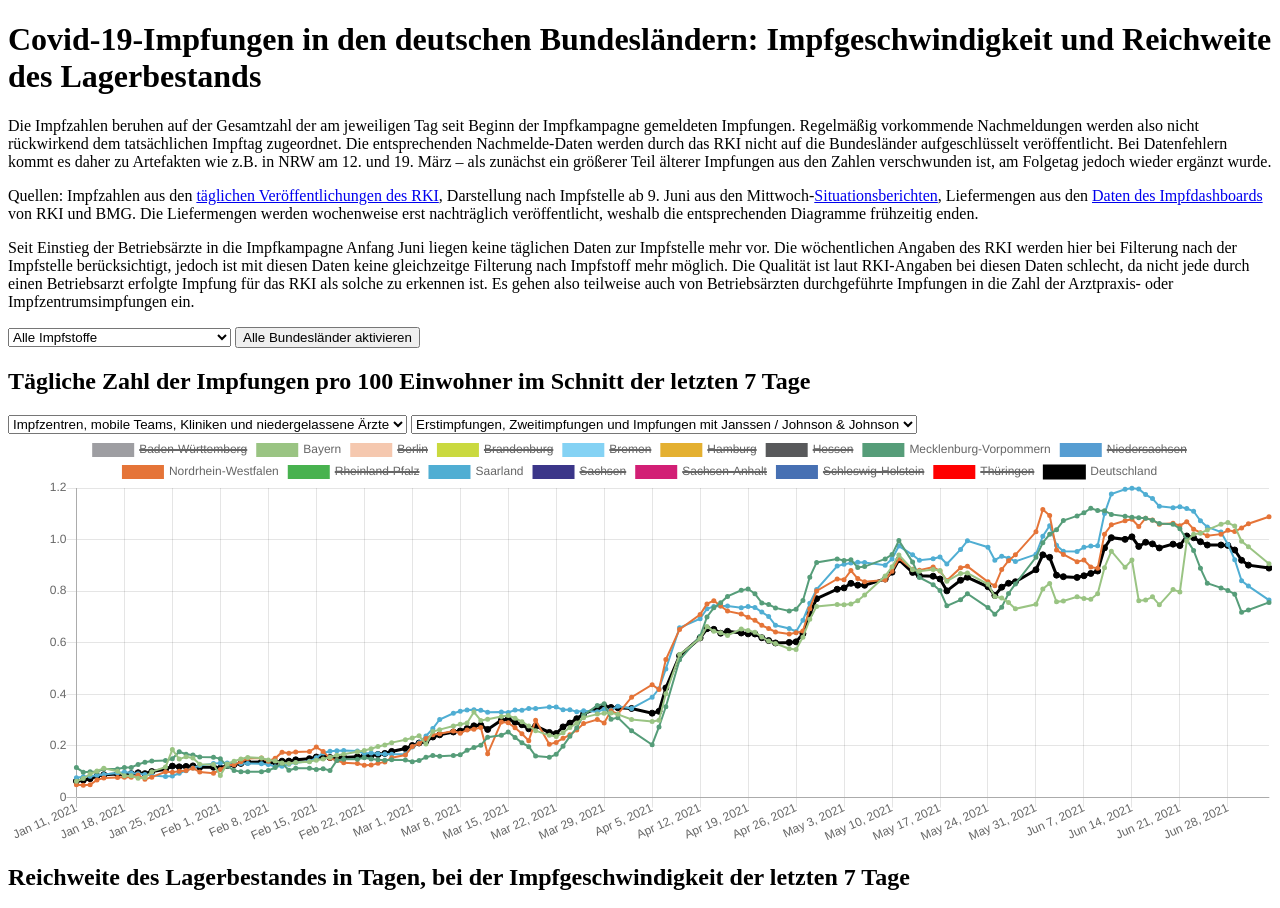
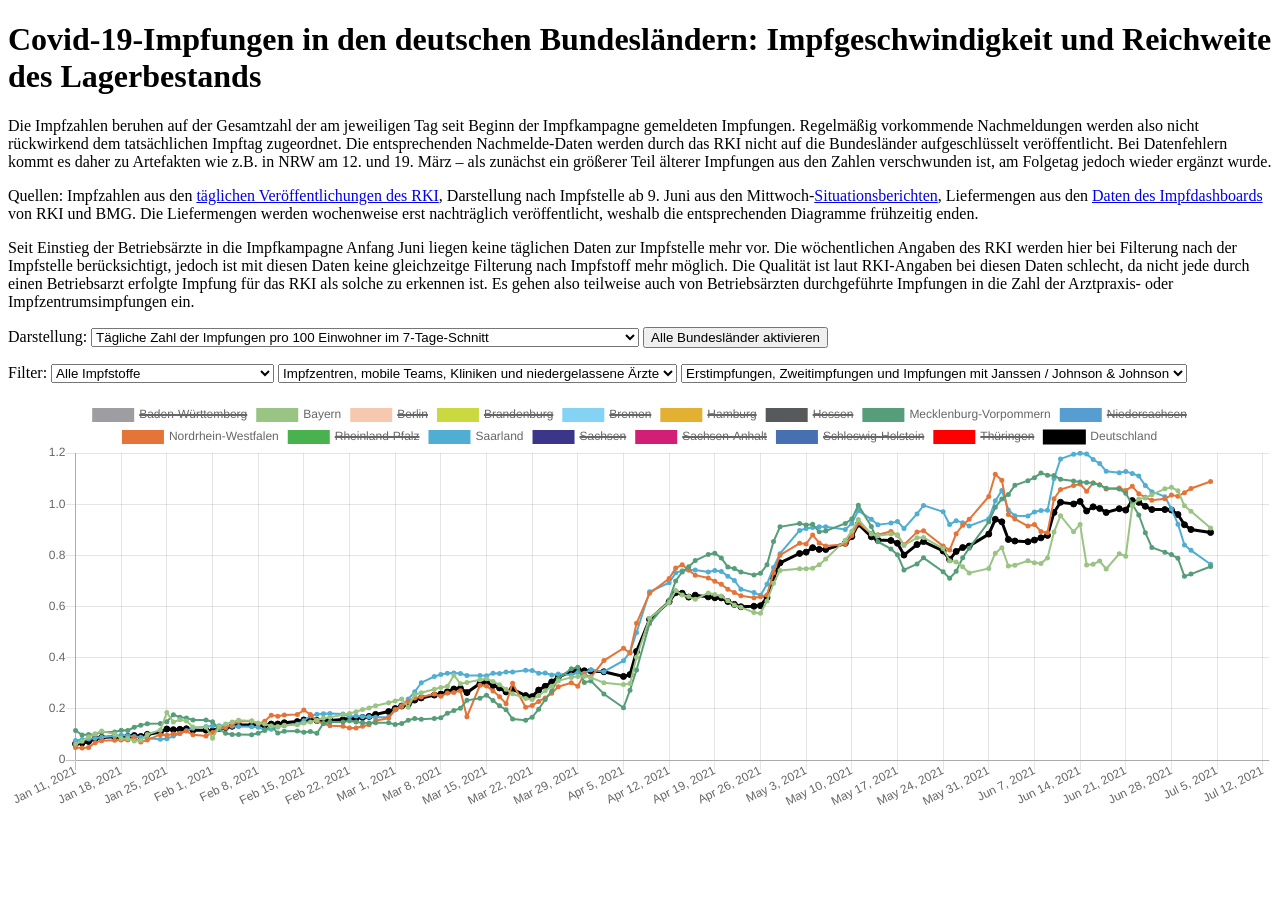
Before and after one commit to w-flo/impfungs-charts, a plain HTML site: page index.html in a window 1280 px wide. Shown: the top 908 px of the page. After the commit the page ends 817 px from the top, so only its background shows below. Drawn offline with Linux system fonts and the light colour scheme.

Commit message:
Only show one chart at a time, add chart switcher
This is a bit easier to navigate and hopefully it's now clear which
charts support which filter options.

Also made it so there is now a line between data points with "gaps"
because only weekly data is available.

The code might be a bit easier to follow now, but still pretty ugly.

```diff
--- a/draw-charts.js
+++ b/draw-charts.js
@@ -26,18 +26,7 @@ var vaccination_data;
 var per_site_data = {};
 var delivery_data = [];
 
-var charts = {
-    "doses_per_day": {
-    },
-    "good_for": {
-        y_axis_ticks: {
-            min: 0,
-            max: 60,
-        }
-    },
-    "unused": {
-    },
-};
+var chart = null;
 
 function update_vaccination_data(data) {
     vaccination_data = data;
@@ -106,26 +95,54 @@ function update_per_site_data(tsv_string) {
     }
 }
 
-function draw_charts() {
+var charts = {
+    "doses_per_day": {
+    },
+    "total_doses": {
+    },
+    "inventory_range": {
+        y_axis_ticks: {
+            min: 0,
+            max: 60,
+        }
+    },
+    "inventory": {
+    },
+};
+
+function draw_chart() {
+    console.time("chart update");
+
+    let chart_type = document.getElementById('select_chart').value;
     let only_vaccine = document.getElementById('select_vaccine').value;
     let dose_type = document.getElementById('select_dose_type').value;
     let site = document.getElementById('select_site').value;
+
+    if (chart_type == "inventory_range" || chart_type == "inventory") {
+        // There is no separate inventory for first/second doses
+        // And we don't have reliable per-site delivery data
+
+        dose_type = "";
+        site = "";
+        document.getElementById('select_dose_type').disabled = true;
+        document.getElementById('select_site').disabled = true;
+    } else {
+        document.getElementById('select_dose_type').disabled = false;
+        document.getElementById('select_site').disabled = false;
+    }
 
     let delivered_doses = [];
     let next_delivery_index = 0;
 
     let chart_labels = [];
-    for (chart_name in charts) {
-        charts[chart_name].datasets = [];
-    }
+    let chart_datasets = [];
 
     for (state_index in states) {
         delivered_doses[state_index] = 0;
 
         let state = states[state_index];
 
-        for (chart_name in charts) {
-            charts[chart_name].datasets.push({
+        chart_datasets.push({
             label: state.name,
             backgroundColor: state.color,
             borderColor: state.color,
@@ -138,11 +155,9 @@ function draw_charts() {
             data: [],
         });
     }
-    }
 
     delivered_doses[16] = 0;
-    for (chart_name in charts) {
-        charts[chart_name].datasets.push({
+    chart_datasets.push({
         label: "Deutschland",
         backgroundColor: "#000000",
         borderColor: "#000000",
@@ -151,7 +166,6 @@ function draw_charts() {
         fill: false,
         data: [],
     });
-    }
 
     // Last day of the week (Sunday) in which delivery data ends. Draw delivery-based charts up to this date.
     let delivery_data_end = new Date(delivery_data[delivery_data.length - 1].date);
@@ -159,6 +173,7 @@ function draw_charts() {
     delivery_data_end.setDate(delivery_data_end.getDate() - day_of_week + 6);
     delivery_data_end.setHours(23);
 
+    date_loop:
     for (let date_str in vaccination_data) {
         let date = new Date(date_str);
         let previous_week_date = new Date(date_str);
@@ -173,7 +188,6 @@ function draw_charts() {
                     delivered_doses[next_delivery.state] += next_delivery.doses;
                 }
 
-
                 next_delivery_index++;
 
                 if (next_delivery_index >= delivery_data.length) {
@@ -183,88 +197,97 @@ function draw_charts() {
             }
         }
 
-        if (previous_week_date_str in vaccination_data) {
-            chart_labels.push(date);
+        let all_states_today_doses = null;
+        let all_states_previous_week_doses = null;
+        let all_states_available_doses = null;
+
+        for (let state_index in states) {
+            let state = states[state_index];
+            let data_point = null;
+
+            let today_doses = count_doses(date_str, state_index, only_vaccine, dose_type, site);
+            if (today_doses != null) {
+                all_states_today_doses += today_doses;
+            } else {
+                continue date_loop;
             }
 
-        let sum_new_doses = 0;
-        let sum_filtered_new_doses = 0;
-        let sum_doses_available = 0;
-
-        for (state_index in states) {
-            let state = states[state_index];
-
-            let total_doses = count_doses(date_str, state_index, only_vaccine);
-            let filtered_total_doses = count_doses(date_str, state_index, only_vaccine, dose_type, site);
-            let previous_week_doses = count_doses(previous_week_date_str, state_index, only_vaccine);
-            let filtered_previous_week_doses = count_doses(previous_week_date_str, state_index, only_vaccine, dose_type, site);
-
-            if (previous_week_date_str in vaccination_data) {
-                let new_doses = total_doses - previous_week_doses;
-                sum_new_doses += new_doses;
-                let daily_new_doses = new_doses / 7;
-
-                if (filtered_total_doses != null && filtered_previous_week_doses != null) {
-                    let filtered_new_doses = filtered_total_doses - filtered_previous_week_doses;
-                    sum_filtered_new_doses += filtered_new_doses;
-                    let filtered_daily_new_doses = filtered_new_doses / 7;
-                    let filtered_daily_new_doses_rate = (filtered_daily_new_doses * 100) / state.inhabitants;
-                    charts["doses_per_day"].datasets[state_index].data.push(filtered_daily_new_doses_rate);
-                } else {
-                    charts["doses_per_day"].datasets[state_index].data.push(NaN);
+            let previous_week_doses = count_doses(previous_week_date_str, state_index, only_vaccine, dose_type, site);
+            if (previous_week_doses != null) {
+                all_states_previous_week_doses += previous_week_doses;
             }
 
-                let doses_available = delivered_doses[state_index] - total_doses;
-                sum_doses_available += doses_available;
-                let doses_good_for = doses_available / daily_new_doses;
+            let new_doses = today_doses - previous_week_doses;
+            let available_doses = delivered_doses[state_index] - today_doses;
+            all_states_available_doses += available_doses;
 
-                let doses_unused_rate = (doses_available * 100) / state.inhabitants;
-
-                if (delivery_data_end > date) {
-                    charts["good_for"].datasets[state_index].data.push(doses_good_for);
-                    charts["unused"].datasets[state_index].data.push(doses_unused_rate);
+            if (chart_type == "doses_per_day") {
+                if (previous_week_doses != null) {
+                    data_point = (new_doses * 100) / (state.inhabitants * 7);
                 }
+            } else if (chart_type == "total_doses") {
+                data_point = (today_doses * 100) / state.inhabitants;
+            } else if (chart_type == "inventory_range") {
+                if (previous_week_doses != null && date < delivery_data_end) {
+                    let daily_doses = new_doses / 7;
+                    data_point = available_doses / daily_doses;
+                }
+            } else if (chart_type == "inventory") {
+                if (date < delivery_data_end) {
+                    data_point = (available_doses * 100) / state.inhabitants;
                 }
             }
 
-        if (previous_week_date_str in vaccination_data) {
-            // Special "federal" deliveries and vaccinations that are not registered with a state
-            sum_doses_available += delivered_doses[16];
-            let federal_total_doses = count_doses(date_str, 16, only_vaccine);
-            let previous_week_federal_doses = count_doses(previous_week_date_str, 16, only_vaccine);
-            let federal_new_doses = federal_total_doses - previous_week_federal_doses;
-            sum_doses_available -= federal_total_doses;
-
-            let filtered_federal_total_doses = count_doses(date_str, 16, only_vaccine, dose_type, site);
-            let filtered_previous_week_federal_doses = count_doses(previous_week_date_str, 16, only_vaccine, dose_type, site);
-
-            // Calculations for all of Germany
-            if (filtered_federal_total_doses != null && filtered_previous_week_federal_doses != null) {
-                let filtered_federal_new_doses = filtered_federal_total_doses - filtered_previous_week_federal_doses;
-                let filtered_daily_new_doses = (sum_filtered_new_doses + filtered_federal_new_doses) / 7;
-                let filtered_daily_new_doses_rate = (filtered_daily_new_doses * 100) / sum_inhabitants;
-                charts["doses_per_day"].datasets[16].data.push(filtered_daily_new_doses_rate);
+            if (state_index == 0) {
+                if (data_point != null) {
+                    chart_labels.push(date);
                 } else {
-                charts["doses_per_day"].datasets[16].data.push(NaN);
-            }
-
-            let daily_new_doses = (sum_new_doses + federal_new_doses) / 7;
-            let doses_good_for = sum_doses_available / daily_new_doses;
-            let doses_unused_rate = (sum_doses_available * 100) / sum_inhabitants;
-
-            if (delivery_data_end > date) {
-                charts["good_for"].datasets[16].data.push(doses_good_for);
-                charts["unused"].datasets[16].data.push(doses_unused_rate);
-            }
+                    continue date_loop;
                 }
             }
 
-    for (chart_name in charts) {
-        let chart = charts[chart_name];
-        if (chart.chart_object) {
-            chart.chart_object.destroy();
+            chart_datasets[state_index].data.push(data_point);
         }
 
+        // All of Germany: include federal deliveries and vaccinations,
+        // as well as state-level deliveries and vaccinations
+        let data_point = NaN;
+        let federal_today_doses = count_doses(date_str, 16, only_vaccine, dose_type, site);
+        let federal_previous_week_doses = count_doses(previous_week_date_str, 16, only_vaccine, dose_type, site);
+        let federal_available_doses = delivered_doses[16] - federal_today_doses;
+
+        let today_doses = federal_today_doses + all_states_today_doses;
+        let previous_week_doses = federal_previous_week_doses + all_states_previous_week_doses;
+        let available_doses = federal_available_doses + all_states_available_doses;
+
+        let new_doses = today_doses - previous_week_doses;
+
+        if (chart_type == "doses_per_day") {
+            if (federal_previous_week_doses != null) {
+                data_point = (new_doses * 100) / (sum_inhabitants * 7);
+            }
+        } else if (chart_type == "total_doses") {
+            data_point = (today_doses * 100) / sum_inhabitants;
+        } else if (chart_type == "inventory_range") {
+            if (federal_previous_week_doses != null) {
+                let daily_doses = new_doses / 7;
+                data_point = available_doses / daily_doses;
+            }
+        } else if (chart_type == "inventory") {
+            data_point = (available_doses * 100) / sum_inhabitants;
+        }
+
+        chart_datasets[16].data.push(data_point);
+    }
+
+    console.timeLog("chart update");
+
+    if (chart != null) {
+        chart.destroy();
+    }
+
+    let scale_end = new Date(delivery_data_end);
+    scale_end.setDate(scale_end.getDate() + 8);
     let chart_options = {
         scales: {
             xAxes: [{
@@ -275,8 +298,11 @@ function draw_charts() {
                     tooltipFormat: 'dddd, DD.MM.YYYY',
                     displayFormats: {
                         day: 'DD.MM.',
-                        }
-                    }
+                    },
+                },
+                ticks: {
+                    max: scale_end,
+                },
             }]
         },
         legend: {
@@ -284,23 +310,24 @@ function draw_charts() {
         }
     };
 
-        if (chart.y_axis_ticks) {
+    if (charts[chart_type].y_axis_ticks) {
         chart_options.scales.yAxes = [{
             display: true,
-                ticks: chart.y_axis_ticks,
+            ticks: charts[chart_type].y_axis_ticks,
         }];
     }
 
-        let ctx = document.getElementById('chart_' + chart_name).getContext('2d');
-        chart.chart_object = new Chart(ctx, {
+    let ctx = document.getElementById('chart').getContext('2d');
+    chart = new Chart(ctx, {
         type: 'line',
         data: {
             labels: chart_labels,
-                datasets: chart.datasets,
+            datasets: chart_datasets,
         },
         options: chart_options,
     });
-    }
+
+    console.timeEnd("chart update");
 }
 
 function count_doses(date_str, state_index, only_vaccine = "", dose_type = "", site = "") {
@@ -387,11 +414,8 @@ function on_legend_click(e, legend_item) {
         germany_hidden = !germany_hidden;
     }
 
-    for (chart_name in charts) {
-        let chart_object = charts[chart_name].chart_object;
-        chart_object.getDatasetMeta(index).hidden = (index < 16) ?states[index].hidden :germany_hidden;
-        chart_object.update();
-    }
+    chart.getDatasetMeta(index).hidden = (index < 16) ?states[index].hidden :germany_hidden;
+    chart.update();
 }
 
 function show_all() {
@@ -399,11 +423,8 @@ function show_all() {
     for (let index = 0; index <= 16; index++) {
         if (index < 16) states[index].hidden = false;
 
-        for (chart_name in charts) {
-            let chart_object = charts[chart_name].chart_object;
-            chart_object.getDatasetMeta(index).hidden = (index < 16) ?states[index].hidden :germany_hidden;
-            chart_object.update();
-        }
+        chart.getDatasetMeta(index).hidden = (index < 16) ?states[index].hidden :germany_hidden;
+        chart.update();
     }
 }
 
@@ -424,9 +445,10 @@ let fetch_per_site_data = fetch('./vaccinations_per_site.tsv')
     .then(update_per_site_data);
 
 Promise.all([fetch_delivery_data, fetch_vaccination_data, fetch_expected_deliveries, fetch_per_site_data])
-    .then(draw_charts);
+    .then(draw_chart);
 
-document.getElementById('select_vaccine').addEventListener('change', draw_charts);
+document.getElementById('select_chart').addEventListener('change', draw_chart);
+document.getElementById('select_vaccine').addEventListener('change', draw_chart);
 document.getElementById('show_all').addEventListener('click', show_all);
-document.getElementById('select_site').addEventListener('change', draw_charts);
-document.getElementById('select_dose_type').addEventListener('change', draw_charts);
+document.getElementById('select_site').addEventListener('change', draw_chart);
+document.getElementById('select_dose_type').addEventListener('change', draw_chart);
--- a/index.html
+++ b/index.html
@@ -40,6 +40,22 @@ THE SOFTWARE IS PROVIDED "AS IS", WITHOUT WARRANTY OF ANY KIND, EXPRESS OR IMPLI
         Die Qualität ist laut RKI-Angaben bei diesen Daten schlecht, da nicht jede durch einen Betriebsarzt erfolgte Impfung für das RKI als solche zu erkennen ist. Es gehen also teilweise auch von Betriebsärzten durchgeführte Impfungen in die Zahl der Arztpraxis- oder Impfzentrumsimpfungen ein.
     </p>
 
+    <p>
+        Darstellung:
+
+        <select id="select_chart" size="1">
+            <option value="doses_per_day">Tägliche Zahl der Impfungen pro 100 Einwohner im 7-Tage-Schnitt</option>
+            <option value="total_doses">Insgesamt verabreichte Dosen pro 100 Einwohner</option>
+            <option value="inventory_range">Reichweite des Lagerbestandes in Tagen, bei der Impfgeschwindigkeit der letzten 7 Tage</option>
+            <option value="inventory">Lagerbestand in Dosen pro 100 Einwohner</option>
+        </select>
+
+        <button id="show_all">Alle Bundesländer aktivieren</button>
+    </p>
+
+    <p>
+        Filter:
+
         <select id="select_vaccine" size="1">
             <option value="">Alle Impfstoffe</option>
             <option value="comirnaty">nur BioNTech / Pfizer</option>
@@ -48,9 +64,6 @@ THE SOFTWARE IS PROVIDED "AS IS", WITHOUT WARRANTY OF ANY KIND, EXPRESS OR IMPLI
             <option value="johnson">nur Janssen / Johnson & Johnson</option>
         </select>
 
-    <button id="show_all">Alle Bundesländer aktivieren</button>
-
-    <h2>Tägliche Zahl der Impfungen pro 100 Einwohner im Schnitt der letzten 7 Tage</h2>
         <select id="select_site" size="1">
             <option value="">Impfzentren, mobile Teams, Kliniken und niedergelassene Ärzte</option>
             <option value="vaccination_centre">nur Impfzentren, mobile Teams und Kliniken</option>
@@ -62,13 +75,9 @@ THE SOFTWARE IS PROVIDED "AS IS", WITHOUT WARRANTY OF ANY KIND, EXPRESS OR IMPLI
             <option value="first_dose">nur Erstimpfungen und Impfungen mit Janssen / Johnson & Johnson</option>
             <option value="second_dose">nur Zweitimpfungen und Impfungen mit Janssen / Johnson & Johnson</option>
         </select>
-    <canvas id="chart_doses_per_day" width="400" height="130"></canvas>
+    </p>
 
-    <h2>Reichweite des Lagerbestandes in Tagen, bei der Impfgeschwindigkeit der letzten 7 Tage</h2>
-    <canvas id="chart_good_for" width="400" height="130"></canvas>
-
-    <h2>Lagerbestand: Dosen pro 100 Einwohner</h2>
-    <canvas id="chart_unused" width="400" height="130"></canvas>
+    <canvas id="chart" width="400" height="130"></canvas>
 
     <script type="text/javascript" src="Chart.js/Chart.bundle.min.js"></script>
     <script type="text/javascript" src="draw-charts.js"></script>
```
Lines whose indentation alone changed are shown as unchanged.
